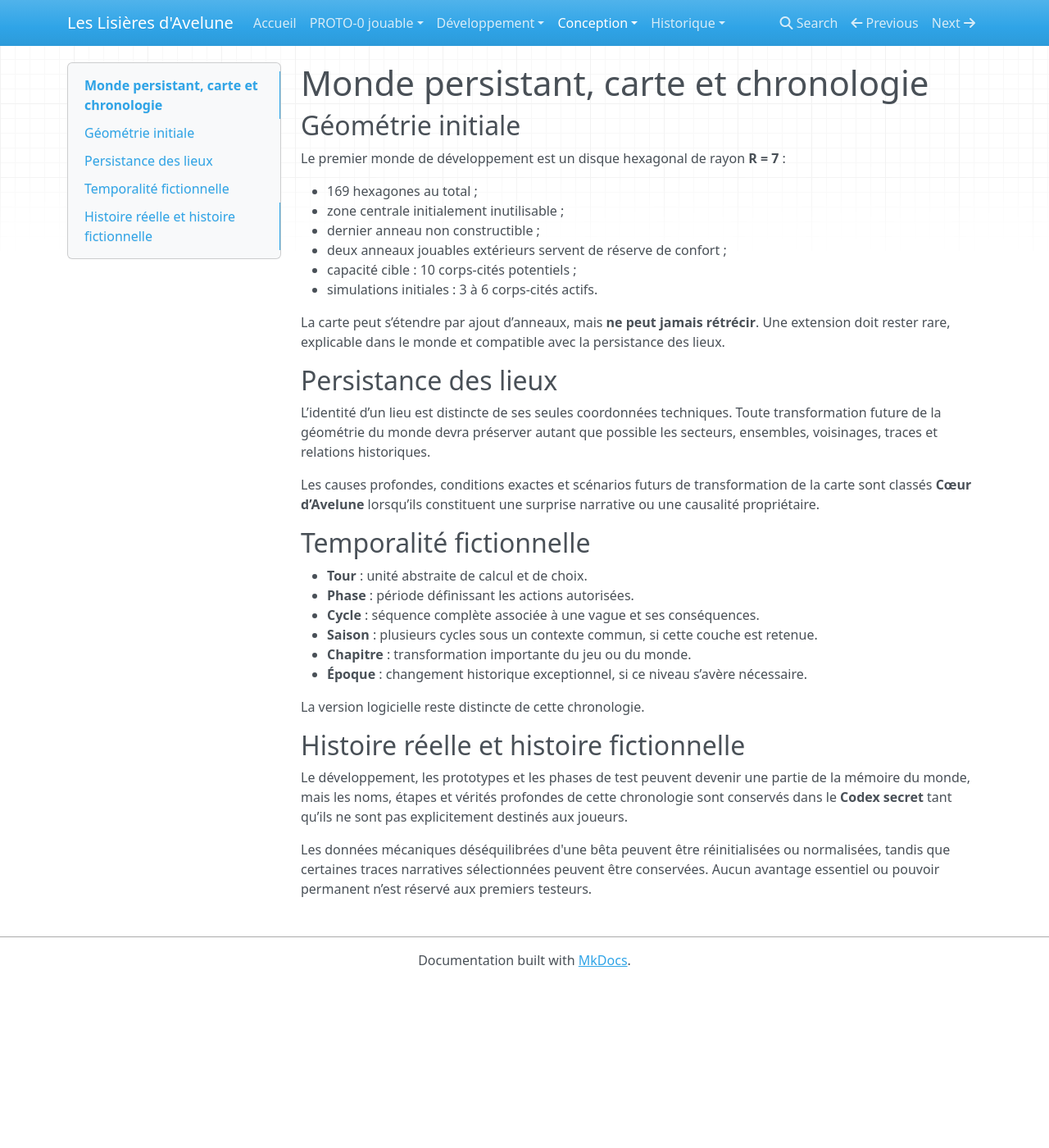
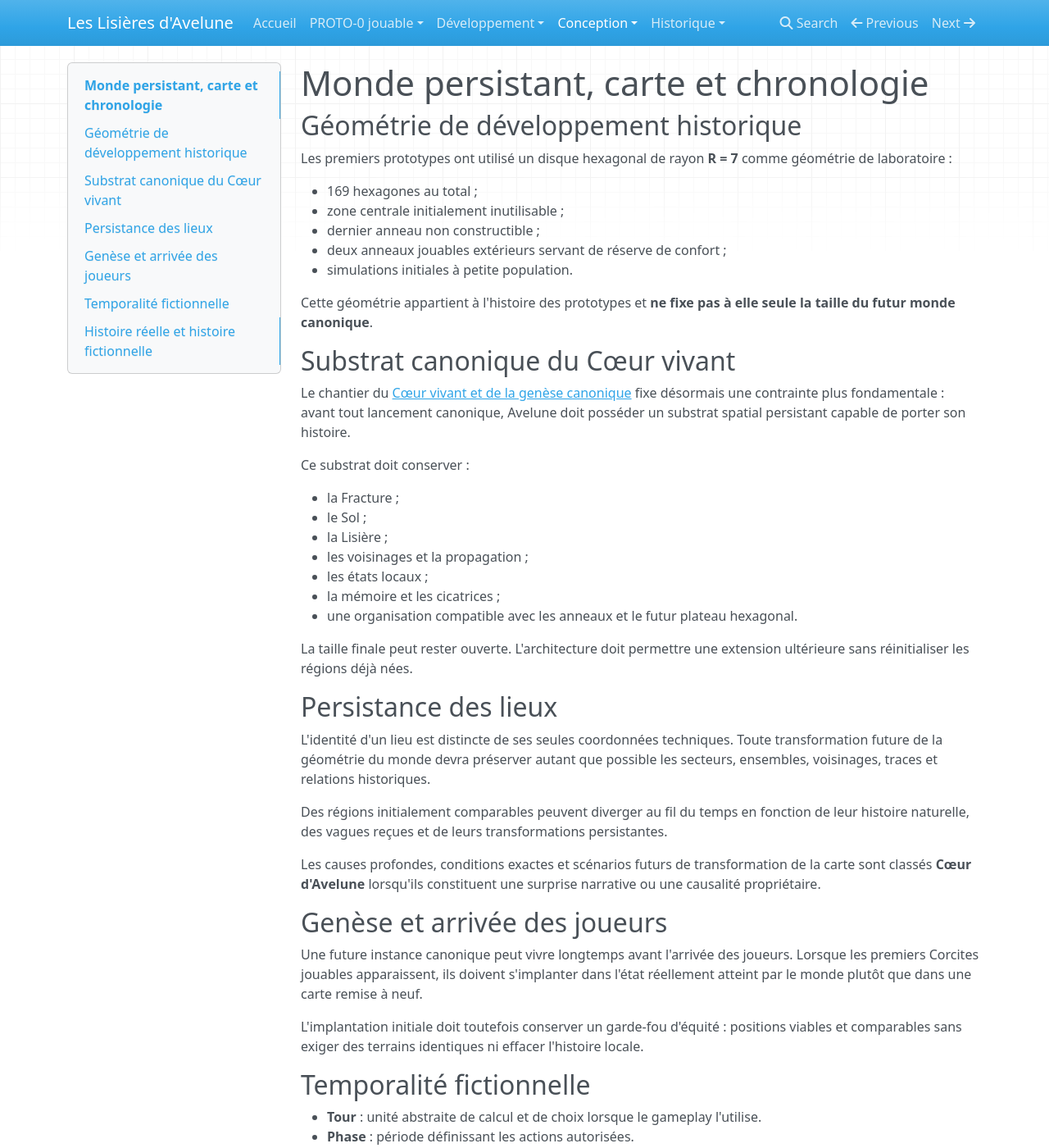
Before and after one commit to Abeliome-Officiel/les-lisieres-avelune, an MkDocs documentation site: the page built from docs/02_monde_persistant.md, in a window 1280 px wide and 1400 px high. Shown: the whole window at 82% size. Built offline with MkDocs 1.6.1, drawn with Linux system fonts in a browser that asks for light colours; nearby versions of some CDN libraries; some of the changed text lies outside the part shown.

Commit message:
docs: distinguer carte de prototype et substrat canonique

```diff
--- a/docs/02_monde_persistant.md
+++ b/docs/02_monde_persistant.md
@@ -1,37 +1,62 @@
 # Monde persistant, carte et chronologie
 
-## Géométrie initiale
+## Géométrie de développement historique
 
-Le premier monde de développement est un disque hexagonal de rayon **R = 7** :
+Les premiers prototypes ont utilisé un disque hexagonal de rayon **R = 7** comme géométrie de laboratoire :
 
 - 169 hexagones au total ;
 - zone centrale initialement inutilisable ;
 - dernier anneau non constructible ;
-- deux anneaux jouables extérieurs servent de réserve de confort ;
-- capacité cible : 10 corps-cités potentiels ;
-- simulations initiales : 3 à 6 corps-cités actifs.
+- deux anneaux jouables extérieurs servant de réserve de confort ;
+- simulations initiales à petite population.
 
-La carte peut s’étendre par ajout d’anneaux, mais **ne peut jamais rétrécir**. Une extension doit rester rare, explicable dans le monde et compatible avec la persistance des lieux.
+Cette géométrie appartient à l'histoire des prototypes et **ne fixe pas à elle seule la taille du futur monde canonique**.
+
+## Substrat canonique du Cœur vivant
+
+Le chantier du [Cœur vivant et de la genèse canonique](21_coeur_vivant_genese_canonique.md) fixe désormais une contrainte plus fondamentale : avant tout lancement canonique, Avelune doit posséder un substrat spatial persistant capable de porter son histoire.
+
+Ce substrat doit conserver :
+
+- la Fracture ;
+- le Sol ;
+- la Lisière ;
+- les voisinages et la propagation ;
+- les états locaux ;
+- la mémoire et les cicatrices ;
+- une organisation compatible avec les anneaux et le futur plateau hexagonal.
+
+La taille finale peut rester ouverte. L'architecture doit permettre une extension ultérieure sans réinitialiser les régions déjà nées.
 
 ## Persistance des lieux
 
-L’identité d’un lieu est distincte de ses seules coordonnées techniques. Toute transformation future de la géométrie du monde devra préserver autant que possible les secteurs, ensembles, voisinages, traces et relations historiques.
+L'identité d'un lieu est distincte de ses seules coordonnées techniques. Toute transformation future de la géométrie du monde devra préserver autant que possible les secteurs, ensembles, voisinages, traces et relations historiques.
 
-Les causes profondes, conditions exactes et scénarios futurs de transformation de la carte sont classés **Cœur d’Avelune** lorsqu’ils constituent une surprise narrative ou une causalité propriétaire.
+Des régions initialement comparables peuvent diverger au fil du temps en fonction de leur histoire naturelle, des vagues reçues et de leurs transformations persistantes.
+
+Les causes profondes, conditions exactes et scénarios futurs de transformation de la carte sont classés **Cœur d'Avelune** lorsqu'ils constituent une surprise narrative ou une causalité propriétaire.
+
+## Genèse et arrivée des joueurs
+
+Une future instance canonique peut vivre longtemps avant l'arrivée des joueurs. Lorsque les premiers Corcites jouables apparaissent, ils doivent s'implanter dans l'état réellement atteint par le monde plutôt que dans une carte remise à neuf.
+
+L'implantation initiale doit toutefois conserver un garde-fou d'équité : positions viables et comparables sans exiger des terrains identiques ni effacer l'histoire locale.
 
 ## Temporalité fictionnelle
 
-- **Tour** : unité abstraite de calcul et de choix.
+- **Tour** : unité abstraite de calcul et de choix lorsque le gameplay l'utilise.
 - **Phase** : période définissant les actions autorisées.
 - **Cycle** : séquence complète associée à une vague et ses conséquences.
-- **Saison** : plusieurs cycles sous un contexte commun, si cette couche est retenue.
+- **Régime / saison d'Avelune** : contexte long du monde si cette couche est retenue ; il ne s'agit pas nécessairement d'une saison terrestre calendaire.
 - **Chapitre** : transformation importante du jeu ou du monde.
-- **Époque** : changement historique exceptionnel, si ce niveau s’avère nécessaire.
+- **Époque** : changement historique exceptionnel, si ce niveau s'avère nécessaire.
 
 La version logicielle reste distincte de cette chronologie.
 
 ## Histoire réelle et histoire fictionnelle
 
-Le développement, les prototypes et les phases de test peuvent devenir une partie de la mémoire du monde, mais les noms, étapes et vérités profondes de cette chronologie sont conservés dans le **Codex secret** tant qu’ils ne sont pas explicitement destinés aux joueurs.
+Les mondes de laboratoire et les prototypes peuvent être réinitialisés. Une instance explicitement déclarée **canonique** ne doit en revanche plus être traitée comme une partie de test effaçable pour convenance de développement.
 
-Les données mécaniques déséquilibrées d'une bêta peuvent être réinitialisées ou normalisées, tandis que certaines traces narratives sélectionnées peuvent être conservées. Aucun avantage essentiel ou pouvoir permanent n’est réservé aux premiers testeurs.
+Le code peut évoluer par migrations et versions ; l'histoire du monde doit rester continue.
+
+Les noms, étapes et vérités profondes de cette chronologie restent dans le **Codex secret** tant qu'ils ne sont pas explicitement destinés aux joueurs.
```
